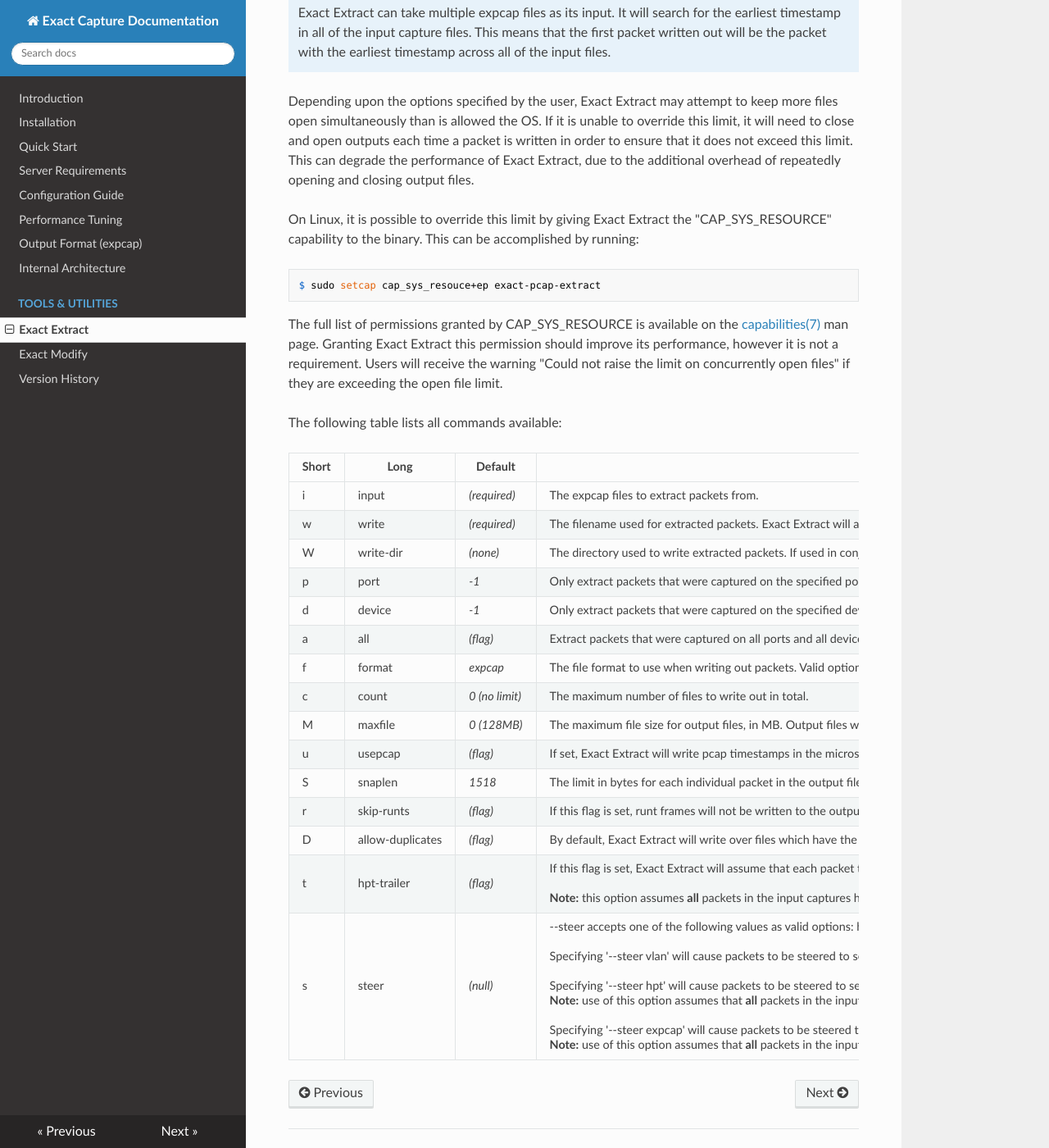
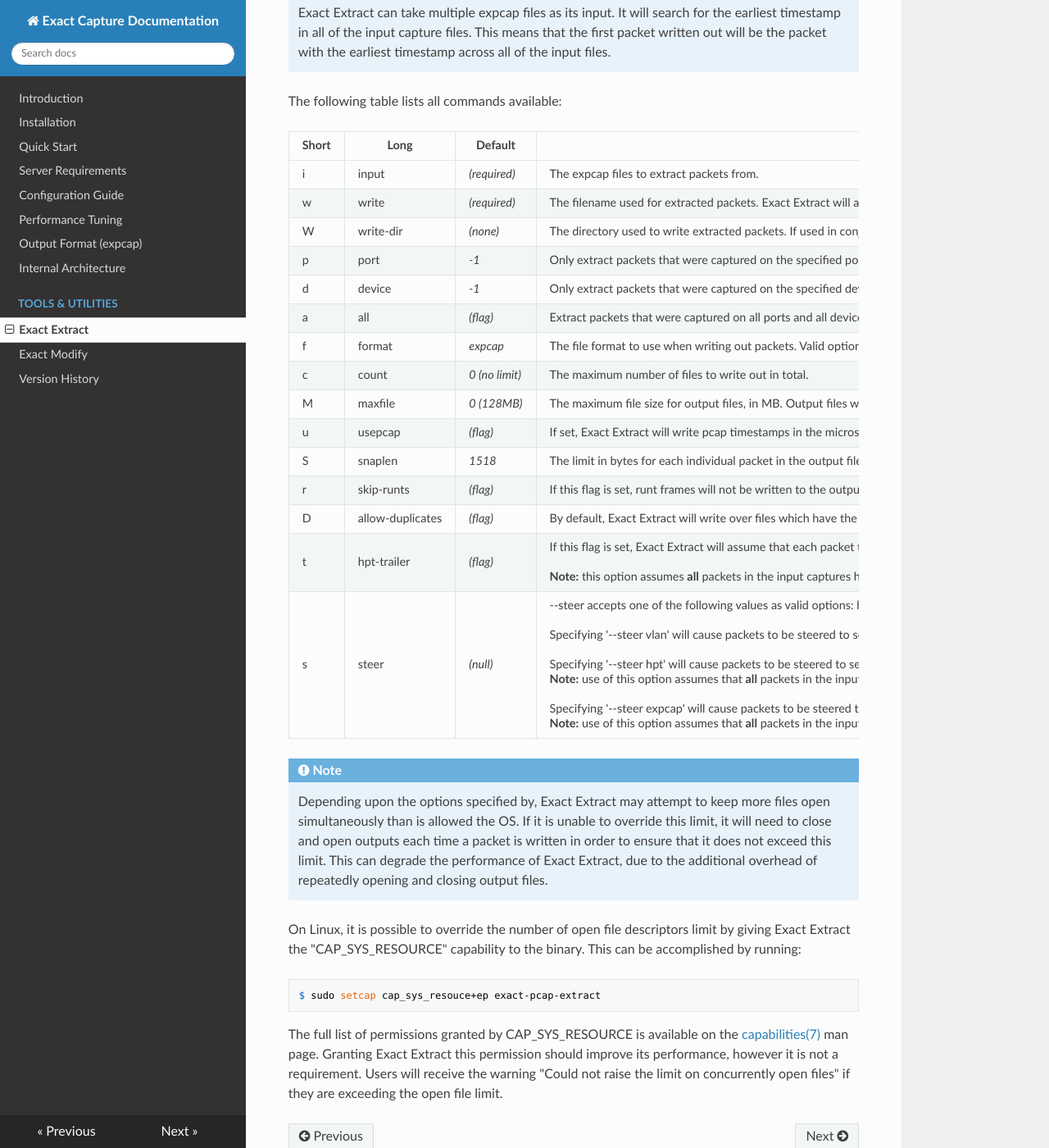
Before and after one commit to cisco/exact-capture, an MkDocs documentation site: the page built from docs/src/extract.md, in a window 1280 px wide and 1400 px high, scrolled down 349 px. Shown: the whole window at 82% size. Built offline with MkDocs 1.6.1, drawn with Linux system fonts in a browser that asks for light colours; nearby versions of some CDN libraries; some of the changed lines change nothing that is shown; some of the changed text lies outside the part shown.

Commit message:
Minor cleanup and formatting.
Moved the part about file descriptors to after the commands table.

````diff
--- a/docs/src/extract.md
+++ b/docs/src/extract.md
@@ -1,6 +1,6 @@
 # Exact Extract
 
-Exact Extract is a utility that extracts packets from expcap files and writes them out into the user-specified format. It outputs capture files that are
+Exact Extract is a utility that extracts packets from one or more expcap files and writes them out into a user-specified format. It outputs capture files that are
 ordered by the expcap timestamps present in the original capture.
 
 ```
@@ -8,22 +8,8 @@ $ exact-pcap-extract -i cap0-0.expcap -w extracted -a -f expcap
 ```
 
 !!! Note
-    Exact Extract can take multiple expcap files as its input. It will search for the earliest timestamp in all of the input capture files. This means
-    that the first packet written out will be the packet with the earliest timestamp across all of the input files.
-
-Depending upon the options specified by the user, Exact Extract may attempt to keep more files open simultaneously than is allowed the OS. If it is unable to
-override this limit, it will need to close and open outputs each time a packet is written in order to ensure that it does not exceed this limit. This can
-degrade the performance of Exact Extract, due to the additional overhead of repeatedly opening and closing output files.
-
-On Linux, it is possible to override this limit by giving Exact Extract the "CAP_SYS_RESOURCE" capability to the binary. This can be accomplished by running:
-
-```
-$ sudo setcap cap_sys_resouce+ep exact-pcap-extract
-```
-
-The full list of permissions granted by CAP_SYS_RESOURCE is available on the [capabilities(7)](https://man7.org/linux/man-pages/man7/capabilities.7.html)
-man page. Granting Exact Extract this permission should improve its performance, however it is not a requirement. Users will receive the warning "Could not
-raise the limit on concurrently open files" if they are exceeding the open file limit.
+    Exact Extract can take multiple expcap files as its input. It will search for the earliest timestamp in all of the input capture files.
+    This means that the first packet written out will be the packet with the earliest timestamp across all of the input files.
 
 The following table lists all commands available:
 
@@ -178,3 +164,19 @@ The following table lists all commands available:
     </td>
   </t>
 </table>
+
+!!! Note
+    Depending upon the options specified by, Exact Extract may attempt to keep more files open simultaneously than is allowed the OS.
+    If it is unable to override this limit, it will need to close and open outputs each time a packet is written in order to ensure that it does not exceed this limit.
+    This can degrade the performance of Exact Extract, due to the additional overhead of repeatedly opening and closing output files.
+
+On Linux, it is possible to override the number of open file descriptors limit by giving Exact Extract the "CAP_SYS_RESOURCE" capability to the binary.
+This can be accomplished by running:
+
+```
+$ sudo setcap cap_sys_resouce+ep exact-pcap-extract
+```
+
+The full list of permissions granted by CAP_SYS_RESOURCE is available on the [capabilities(7)](https://man7.org/linux/man-pages/man7/capabilities.7.html)
+man page. Granting Exact Extract this permission should improve its performance, however it is not a requirement. Users will receive the warning "Could not
+raise the limit on concurrently open files" if they are exceeding the open file limit.
````
